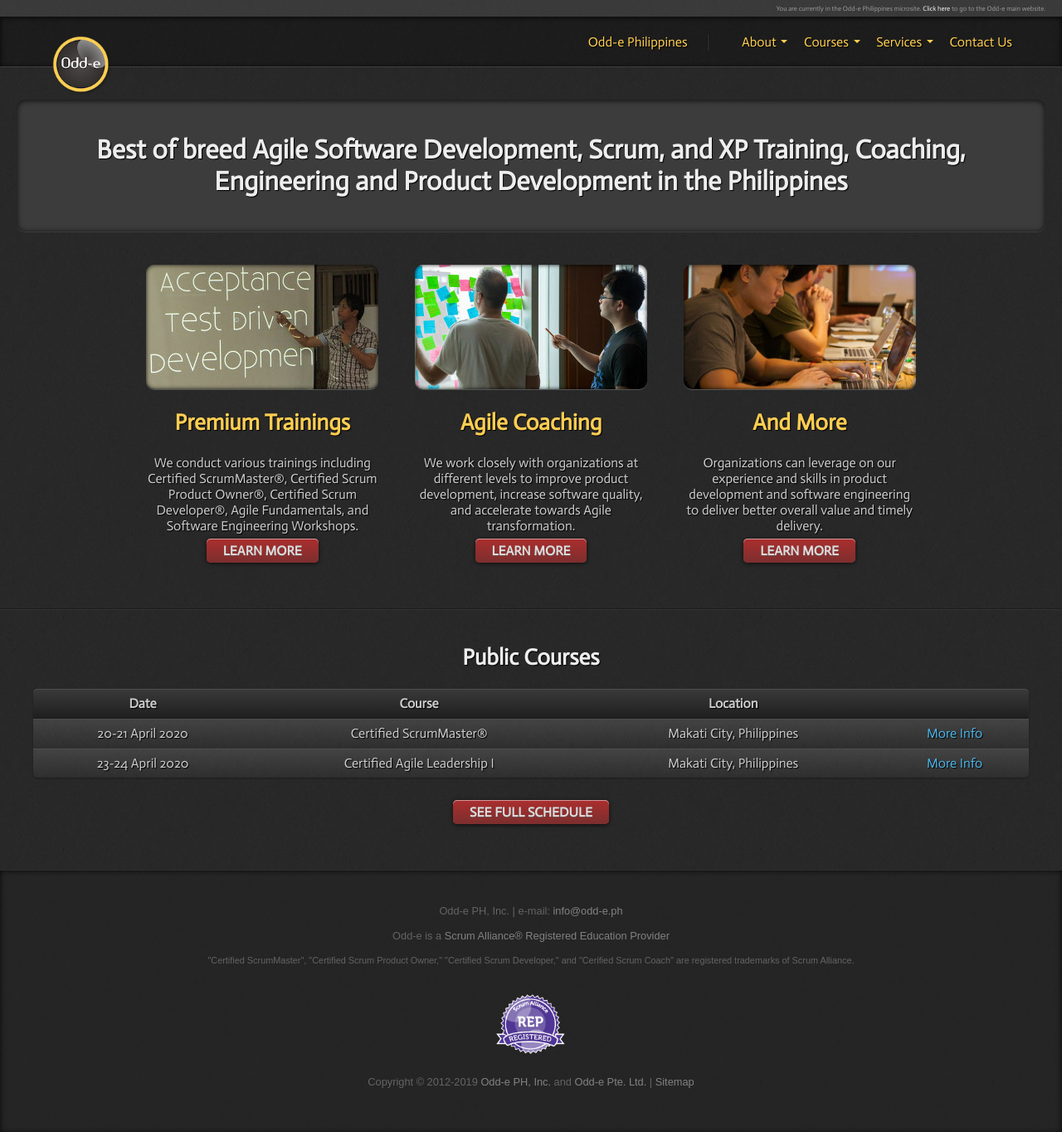
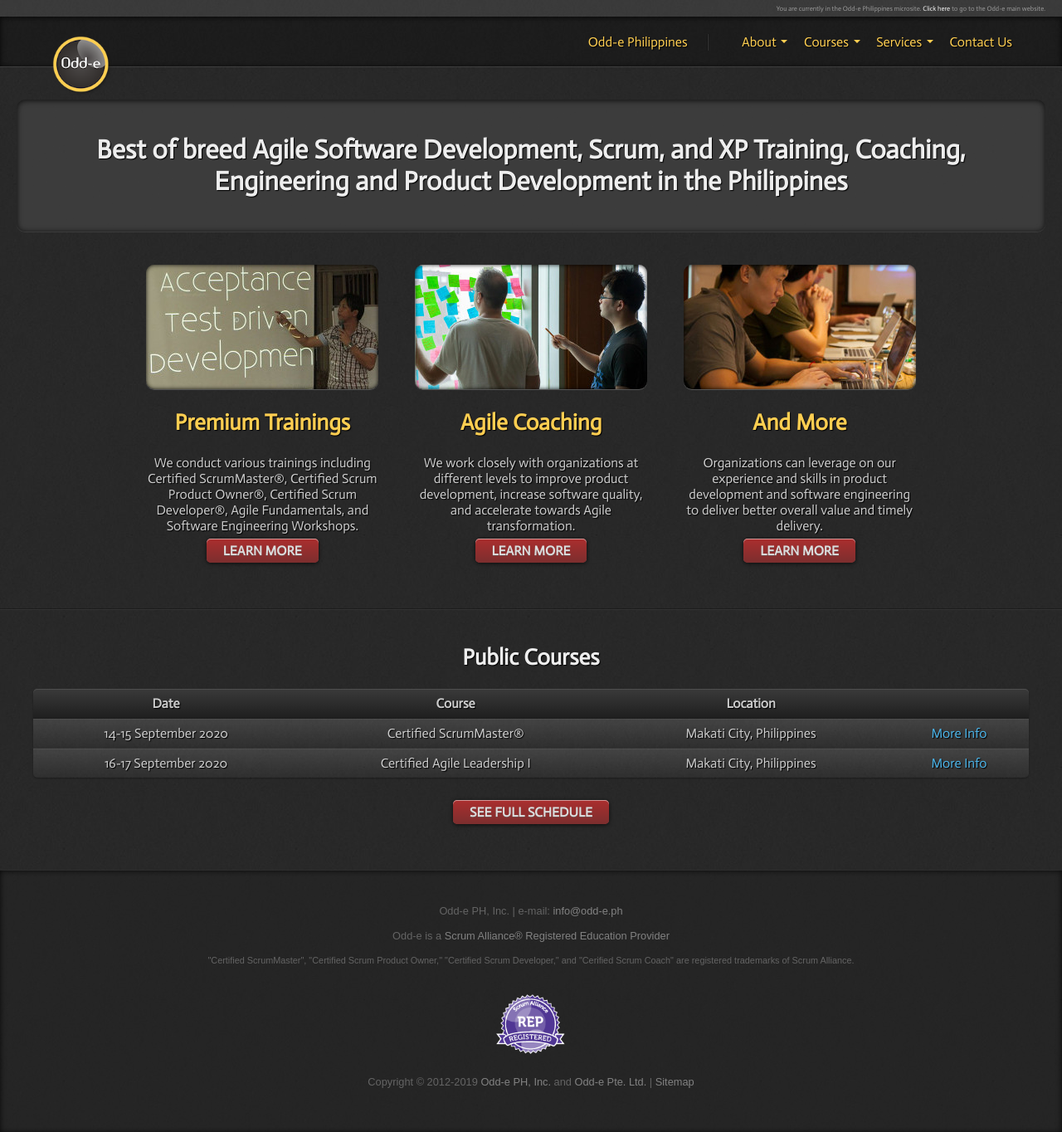
Before and after one commit to nerds-odd-e/odd-e.ph, a Jekyll site: the page built from index.html, in a window 1280 px wide. Shown: the whole page at 83% size. Built offline with Jekyll 4.4.1, drawn with Linux system fonts in a browser that asks for light colours.

Commit message:
Moved April 2020 courses to September 2020

```diff
--- a/_posts/2020-04-20-certified-scrum-master.html
+++ b/_posts/2020-09-14-certified-scrum-master.html
@@ -1,9 +1,9 @@
 ---
 layout: default
-title: Certified Scrum Master Course - 20-21 April 2020, Makati City, Philippines | Odd-e Philippines
-description: Certified Scrum Master Course on 20-21 April 2020 at Makati City, Philippines.
+title: Certified Scrum Master Course - 14-15 September 2020, Makati City, Philippines | Odd-e Philippines
+description: Certified Scrum Master Course on 14-15 September 2020 at Makati City, Philippines.
 course: Certified ScrumMaster&reg;
-schedule: 20-21 April 2020
+schedule: 14-15 September 2020
 location: Makati City, Philippines
 categories: courses certified-scrum-master
 ---
@@ -11,7 +11,7 @@
 <section>
   <hgroup>
     <h1>Certified ScrumMaster&reg; Course</h1>
-    <h2>20-21 April 2020, Makati City, Philippines</h2>
+    <h2>14-15 September 2020, Makati City, Philippines</h2>
   </hgroup>
 </section>
 <ul class="nav nav-tabs">
--- a/_posts/2020-04-23-certified-agile-leadership-i.html
+++ b/_posts/2020-09-16-certified-agile-leadership-i.html
@@ -1,9 +1,9 @@
 ---
 layout: default
-title: Certified Agile Leadership I Course - 23-24 April 2020, Makati City, Philippines | Odd-e Philippines
-description: Certified Agile Leadership I Course on 23-24 April 2020 at Makati City, Philippines.
+title: Certified Agile Leadership I Course - 16-17 September 2020, Makati City, Philippines | Odd-e Philippines
+description: Certified Agile Leadership I Course on 16-17 September 2020 at Makati City, Philippines.
 course: Certified Agile Leadership I
-schedule: 23-24 April 2020
+schedule: 16-17 September 2020
 location: Makati City, Philippines
 categories: courses certified-agile-leadership
 ---
@@ -11,7 +11,7 @@
 <section>
   <hgroup>
     <h1>Certified Agile Leadership I Course</h1>
-    <h2>23-24 April 2020, Makati City, Philippines</h2>
+    <h2>16-17 September 2020, Makati City, Philippines</h2>
   </hgroup>
 </section>
 <ul class="nav nav-tabs">
```
